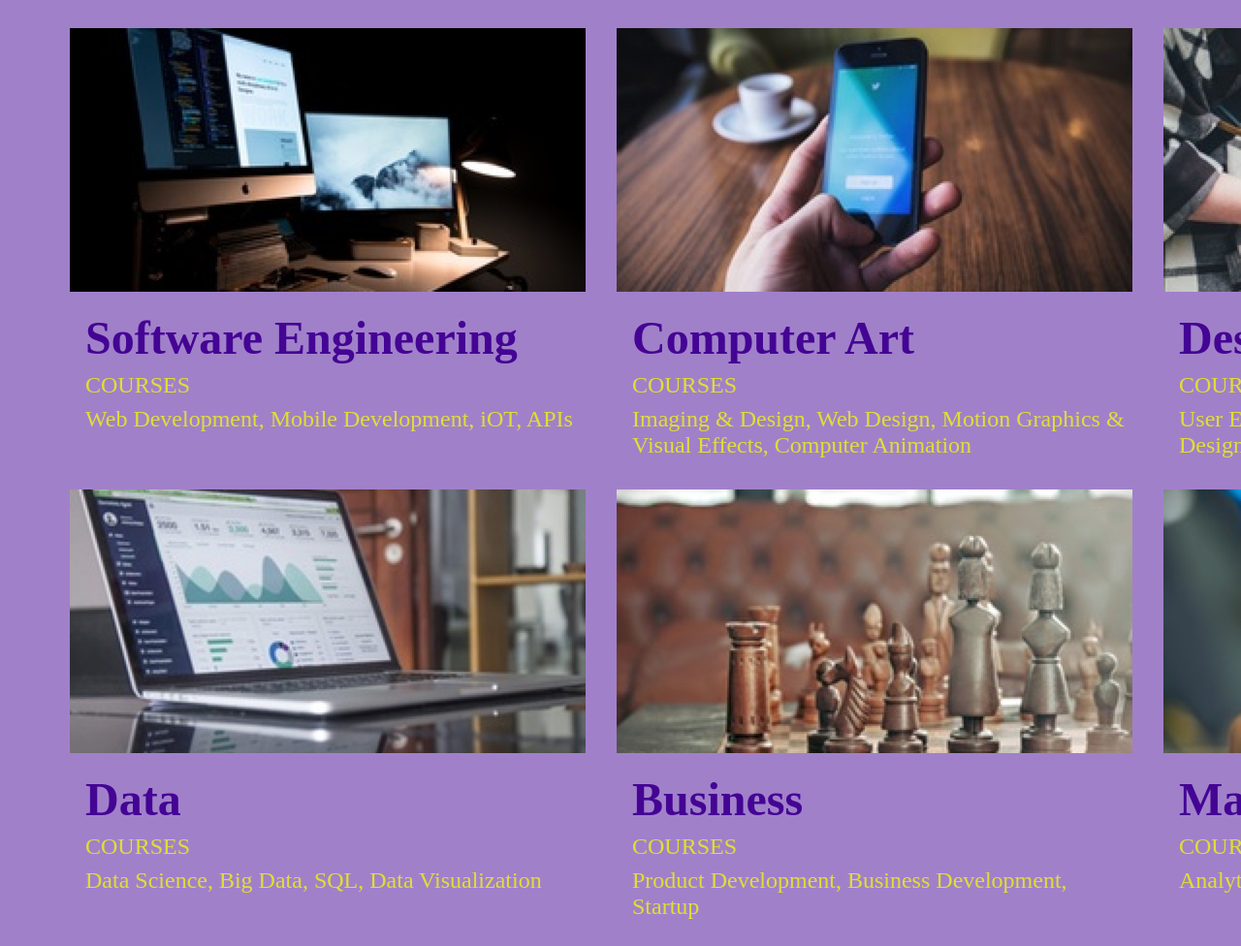
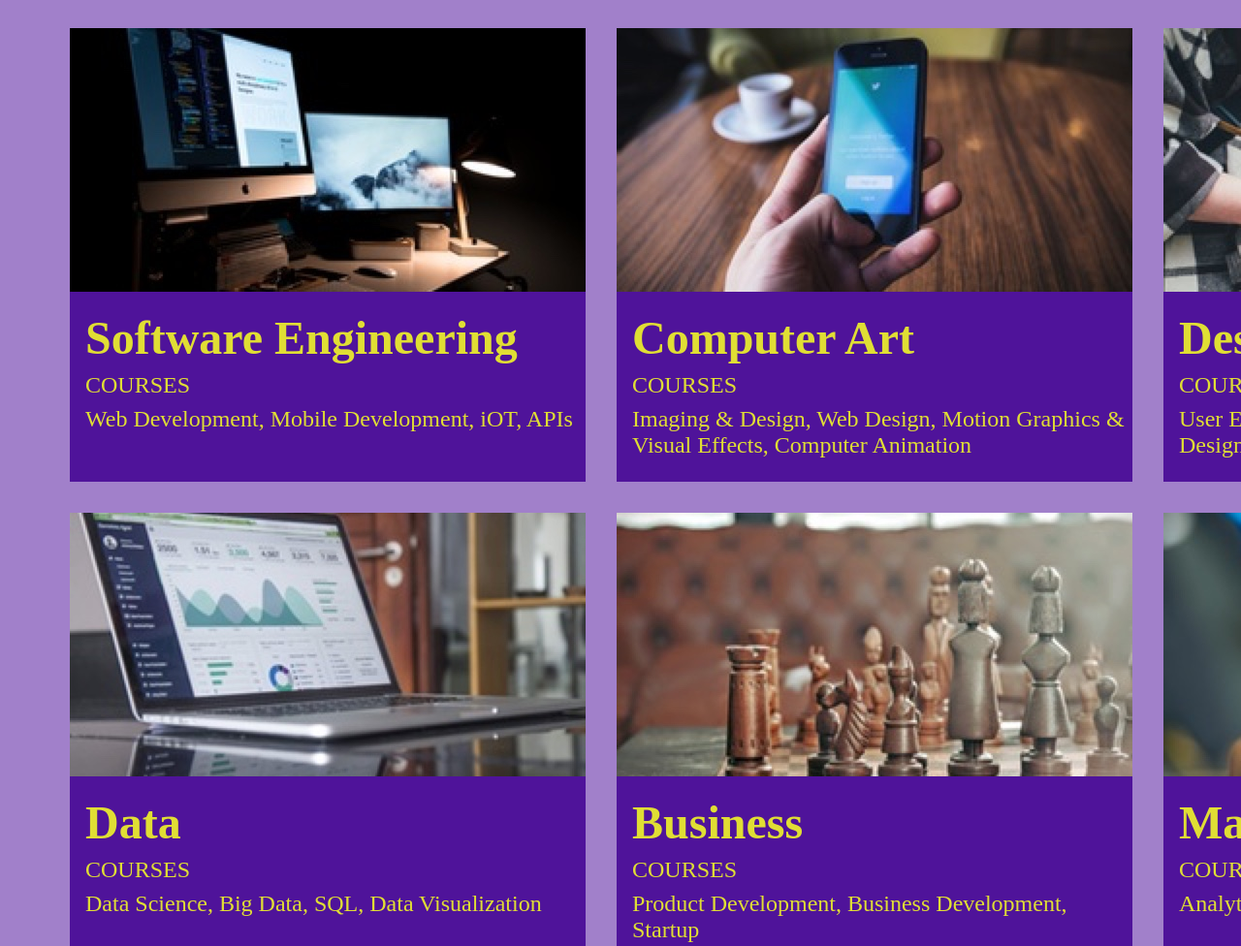
Before and after one commit to Trooper4001/ColmarProject.github.io, a plain HTML site: page index.html in a window 1280 px wide. Shown: the part 1571-2547 px from the top of the page at 97% size. Drawn offline with Linux system fonts and the light colour scheme.

Commit message:
corrected backgrounds for learning section

```diff
--- a/resources/css/style.css
+++ b/resources/css/style.css
@@ -227,8 +227,10 @@ button:hover {
 }
 
 figure {
+  padding-bottom: 24px;
   margin: 0;
   width: min-content;
+  background-color: #450494e0;
 }
 
 figure img {
@@ -238,6 +240,7 @@ figure img {
 }
 
 figure h2 {
+  color: #E0DE34;
   font-size: 3em;
   margin: 0;
   padding-left: 16px;
```
